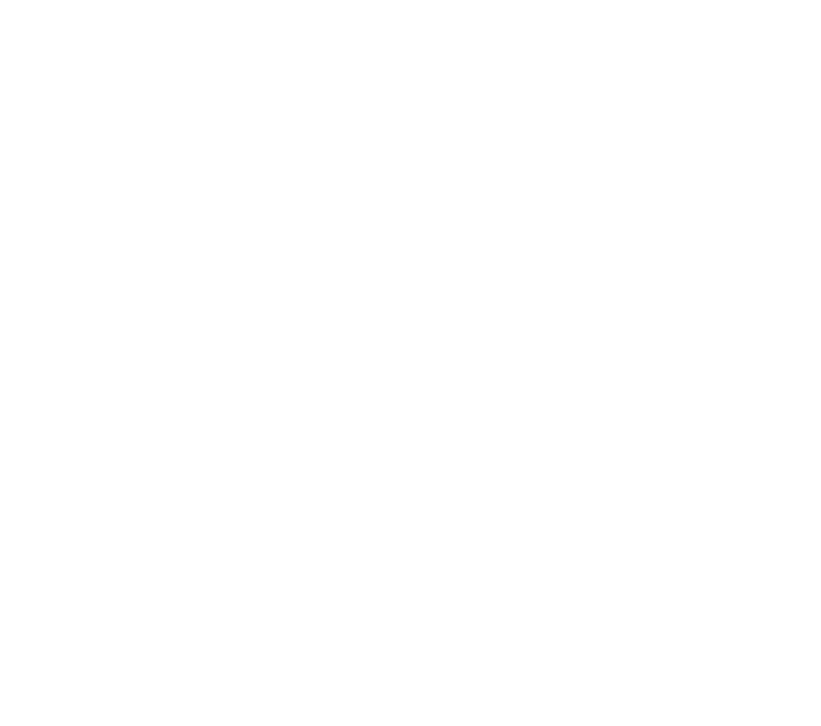
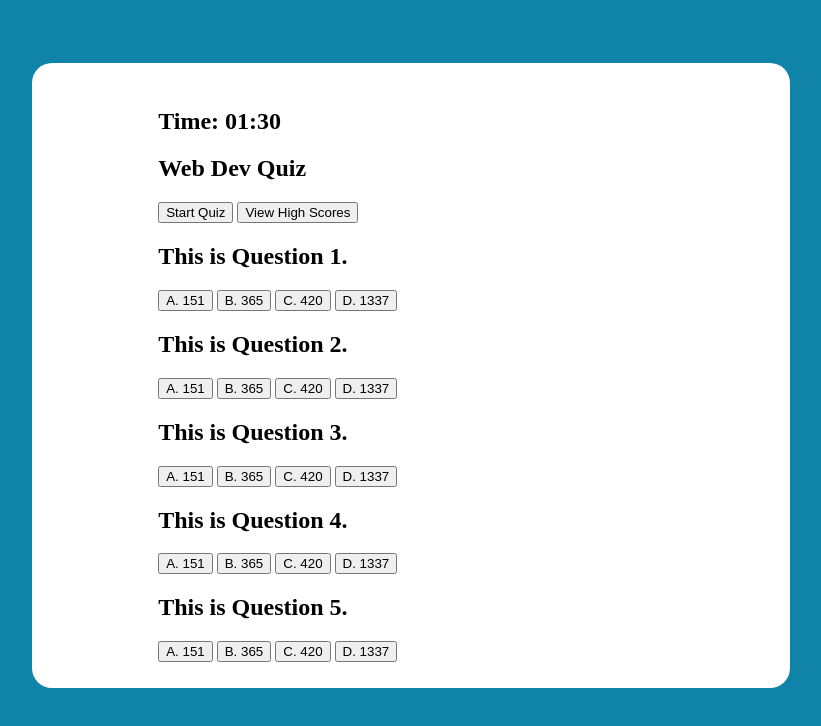
Before and after one commit to kitsterling/code-quiz, a plain HTML site: page index.html in a window 1280 px wide. Shown: the whole page, without its empty margins (229-1050 px from the left). Drawn offline with Linux system fonts and the light colour scheme.

Commit message:
getting some things in order

```diff
--- a/index.html
+++ b/index.html
@@ -1,23 +1,71 @@
 <!DOCTYPE html>
 <html lang="en">
+
 <head>
     <meta charset="UTF-8">
     <meta http-equiv="X-UA-Compatible" content="IE=edge">
     <meta name="viewport" content="width=device-width, initial-scale=1.0">
-    <title>Document</title>
+    <link rel="stylesheet" href="./style.css">
+    <title>Web Dev Quiz!</title>
 </head>
+
 <body>
-    <!-- Start Page -->
-    <!-- Title -->
-    <!-- Start Button -->
-    <!-- View High Scores -->
+    <section class="main-container">
 
-    <!-- Timer -->
+        <div id="timer" class="timer"> <!--Timer on top right, hide it on title & hiscore page, show on questions & results-->
+            <h2>Time: 01:30</h2>
+        </div>
 
-    <!-- Question -->
-    <!-- a -->
-    <!-- b -->
-    <!-- c -->
-    <!-- d -->
+        <div id="title-card" class="title-card">
+            <h2>Web Dev Quiz</h2>
+            <button class="startBtn">Start Quiz</button>
+            <button class="hiscoreBtn">View High Scores</button>
+        </div>
+
+        <div id="question-1" class="question-1">
+            <h2>This is Question 1.</h2>
+            <button class="q1a">A. 151</button>
+            <button class="q1b">B. 365</button>
+            <button class="q1c">C. 420</button>
+            <button class="q1d">D. 1337</button>
+        </div>
+
+        <div id="question-2" class="question-2">
+            <h2>This is Question 2.</h2>
+            <button class="q2a">A. 151</button>
+            <button class="q2b">B. 365</button>
+            <button class="q2c">C. 420</button>
+            <button class="q2d">D. 1337</button>
+        </div>
+
+        <div id="question-3" class="question-3">
+            <h2>This is Question 3.</h2>
+            <button class="q3a">A. 151</button>
+            <button class="q3b">B. 365</button>
+            <button class="q3c">C. 420</button>
+            <button class="q3d">D. 1337</button>
+        </div>
+
+        <div id="question-4" class="question-4">
+            <h2>This is Question 4.</h2>
+            <button class="q4a">A. 151</button>
+            <button class="q4b">B. 365</button>
+            <button class="q4c">C. 420</button>
+            <button class="q4d">D. 1337</button>
+        </div>
+
+        <div id="question-5" class="question-5">
+            <h2>This is Question 5.</h2>
+            <button class="q5a">A. 151</button>
+            <button class="q5b">B. 365</button>
+            <button class="q5c">C. 420</button>
+            <button class="q5d">D. 1337</button>
+        </div>
+
+        <div id="hiscoreScreen" class="hiscoreScreen">
+
+        </div>
+    </section>
 </body>
+
 </html>
--- a/style.css
+++ b/style.css
@@ -0,0 +1,14 @@
+body {
+    background-color: rgb(15, 132, 168);
+}
+
+.main-container {
+    background-color: white;
+    padding: 2% 10% 2% 10%;
+    margin: 5% 20%;
+    border-radius: 20px;
+}
+
+.hidden {
+    display: none;
+}
```
